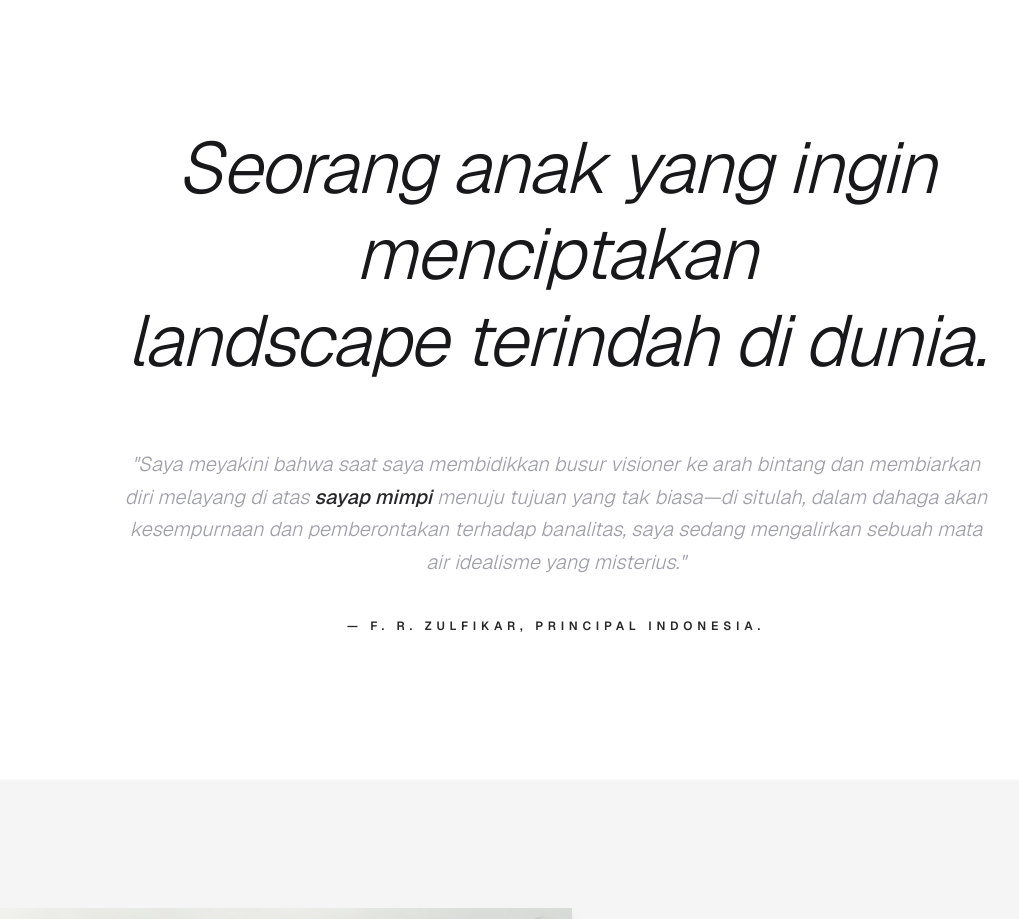
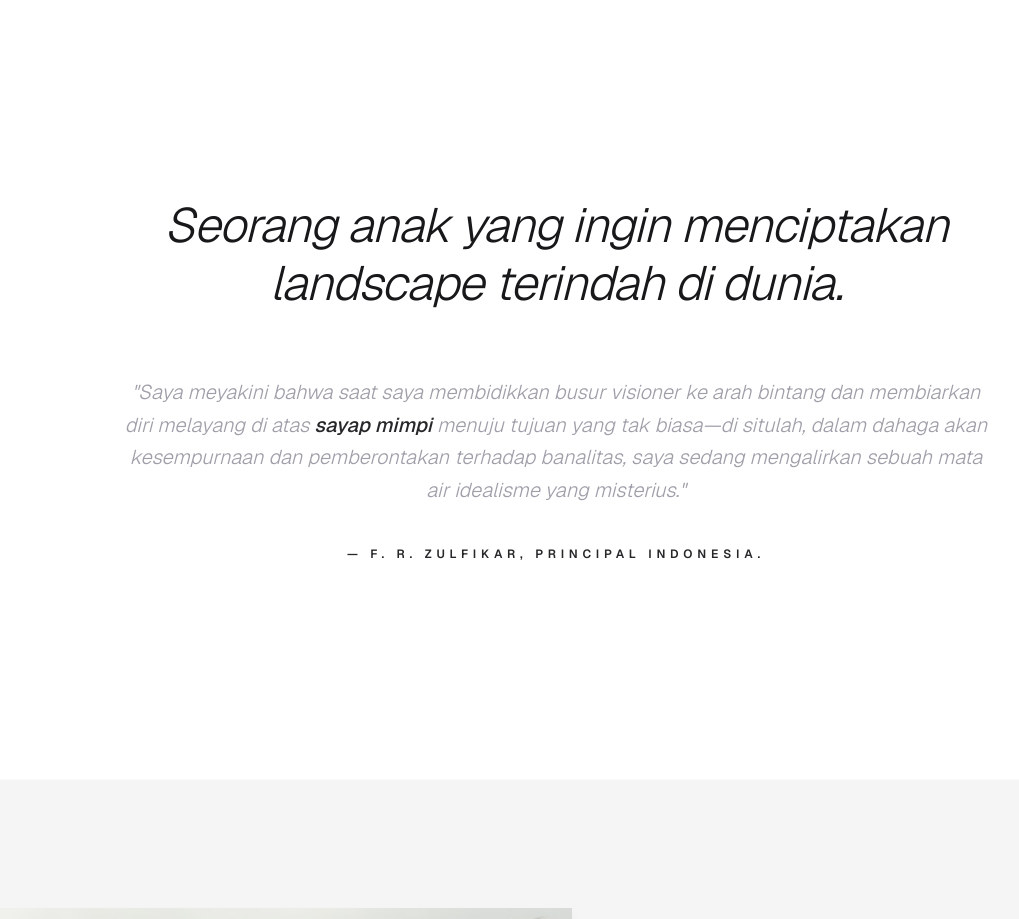
Before and after one commit to karnaufal/fai-portofolio, a Next.js app: page /about in a window 1280 px wide. Shown: the part 820-1739 px from the top of the page, without its empty margins (84-1103 px from the left). Built offline with nearby package versions, Linux system fonts and the light colour scheme.

Commit message:
adjustment: section 2

```diff
--- a/app/about/page.tsx
+++ b/app/about/page.tsx
@@ -70,7 +70,7 @@ export default function AboutPage() {
                 <div className="flex flex-col items-center justify-center max-w-5xl text-center space-y-16">
 
                     {/* Title: Lebih besar & italic */}
-                    <h2 className="text-4xl md:text-7xl font-light italic tracking-tight leading-[1.2] text-zinc-900">
+                    <h2 className="text-2xl md:text-5xl font-light italic tracking-tight leading-[1.2] text-zinc-900">
                         Seorang anak yang ingin menciptakan <br className="hidden md:block" /> landscape terindah di dunia.
                     </h2>
 
@@ -246,6 +246,7 @@ export default function AboutPage() {
                     </a>
                 </div>
             </section>
+
         </main >
     );
 }
```
